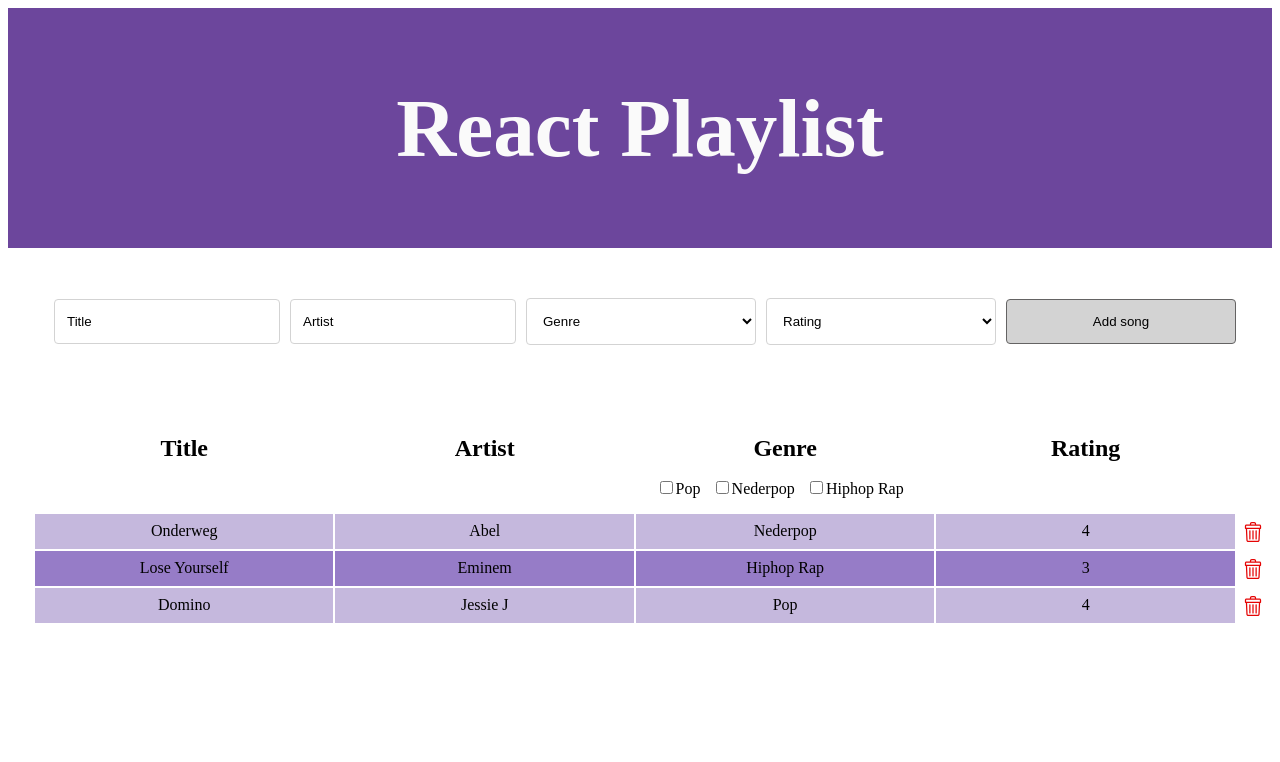
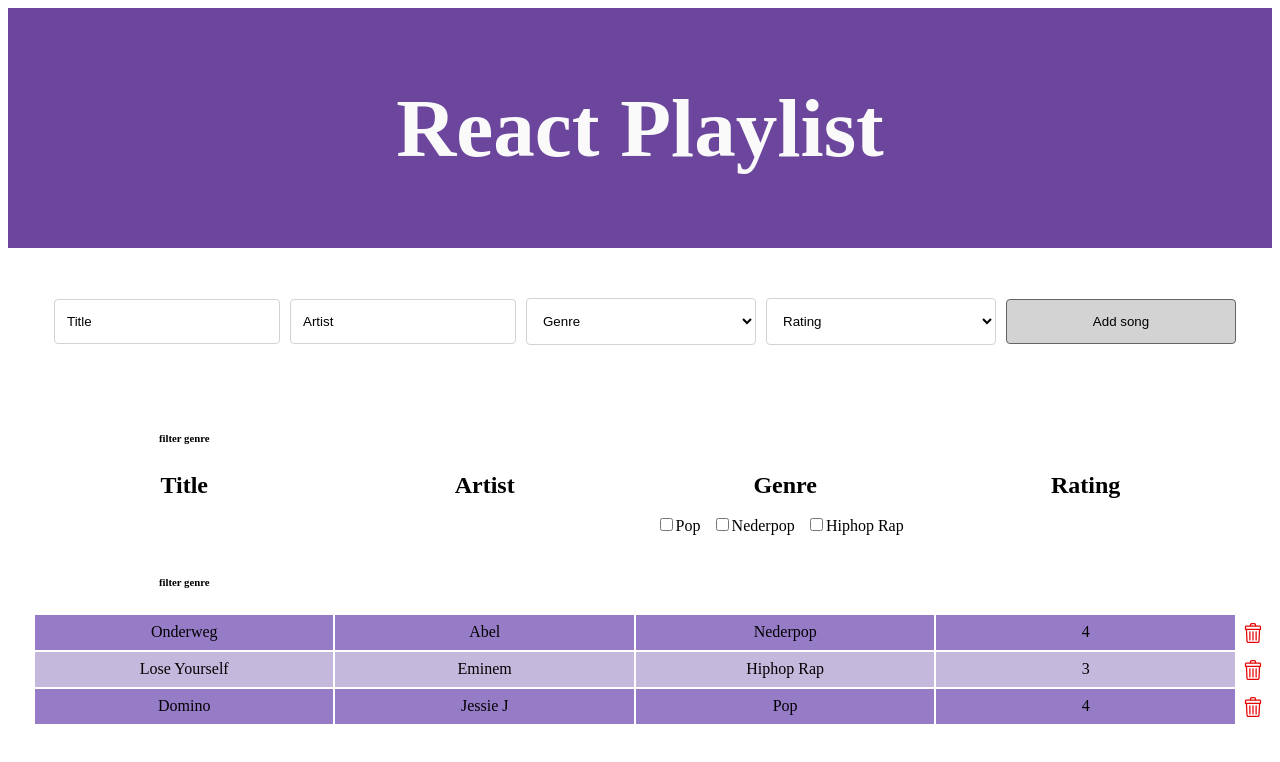
Before and after one commit to DebbySpaninks/debby_spaninks-ReactLilPlaylist, a React (Create React App) app in the folder react-playlist/: page / in a window 1280 px wide. Shown: the top 762 px of the page. Built offline with nearby package versions, Linux system fonts and the light colour scheme.

Commit message:
add FilterGenre and comment id out

```diff
--- a/react-playlist/src/components/filter/FilterCheckbox.js
+++ b/react-playlist/src/components/filter/FilterCheckbox.js
@@ -15,7 +15,7 @@ const FilterCheckbox = () => {
             setCheckedGenre({
                 [name]: value
             })
-    }
+    };
 
     return (
         <tr class="checkbox">
@@ -25,29 +25,30 @@ const FilterCheckbox = () => {
             <td>
                 <input
                     type="checkbox"
-                    id="genre-pop"
+                    // id="genre-pop"
                     name="pop"
                     value="pop"
                     checked={checkedGenre.value}
-                    onChange={(e) => { setCheckedGenre(e.target.value) }} />
+                    onChange={handleChange} />
                 <label class="filter-label" for="genre-pop">Pop</label>
 
                 <input
                     type="checkbox"
-                    id="genre-nederpop"
+                    // id="genre-nederpop"
                     name="nederpop"
                     value="nederpop"
                     checked={checkedGenre.value}
-                    onChange={(e) => { setCheckedGenre(e.target.value) }} />
+                    onChange={handleChange} />
                 <label class="filter-label" for="genre-nederpop">Nederpop</label>
 
                 <input
                     type="checkbox"
-                    id="genre-hiprap"
+                    // id="genre-hiprap"                  nog nodig???? anders bij alle checkboxen verwijderen!!!!
                     name="hiprap"
                     value="hiprap"
                     checked={checkedGenre.value}
                     onChange={handleChange} />
+                {/*                                    for="      " nog nodig anders bij alle labels verwijderen!!! */}
                 <label class="filter-label" for="genre-hiprap">Hiphop Rap</label>
             </td>
         </tr>
--- a/react-playlist/src/components/filter/FilterGenre.js
+++ b/react-playlist/src/components/filter/FilterGenre.js
@@ -1,7 +1,7 @@
 import React from 'react';
 
 // function to filter genre
-const FilterGenre = () => {
+const FilterGenre = (props) => {
     // function to target songs after click genre (checkbox)
     const handleChangeEvent = e => {
         switch (e.target.value) {
@@ -29,7 +29,7 @@ const FilterGenre = () => {
 
     return (
         <div>
-            <h6> </h6>
+            <h6> filter genre </h6>
         </div>
     )
 }
--- a/react-playlist/src/components/table/SongTable.js
+++ b/react-playlist/src/components/table/SongTable.js
@@ -1,6 +1,7 @@
 import React from 'react';
 import TableHeader from './TableHeader';
 import FilterCheckbox from '../filter/FilterCheckbox';
+import FilterGenre from '../filter/FilterGenre'
 import SongTableItem from './SongTableItem';
 
 // function to display TableHeader and SongTableItem
@@ -11,6 +12,7 @@ function SongTable(props) {
                 <TableHeader />
                 <tbody>
                     <FilterCheckbox />
+                    <FilterGenre />
                     {/* manage song (currentvalue) from added songs (SongOverview)*/}
                     {props.songs.map(song => {
                         // return component (SongTableItem)
```
